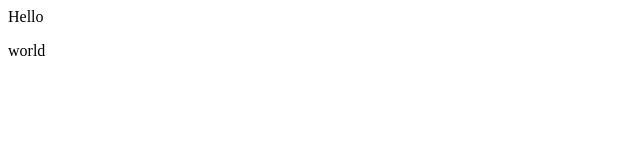
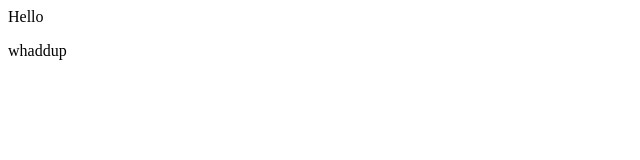
Before and after one commit to BryanFRezende/test-repo, a plain HTML site: page index.html in a window 1280 px wide. Shown: the full height of the page, 0-640 px from the left. Drawn offline with Linux system fonts and the light colour scheme.

Commit message:
Change index
waddup

```diff
--- a/index.html
+++ b/index.html
@@ -1,2 +1,2 @@
 <div>Hello</div>
-<p>world</p>
+<p>whaddup</p>
```
